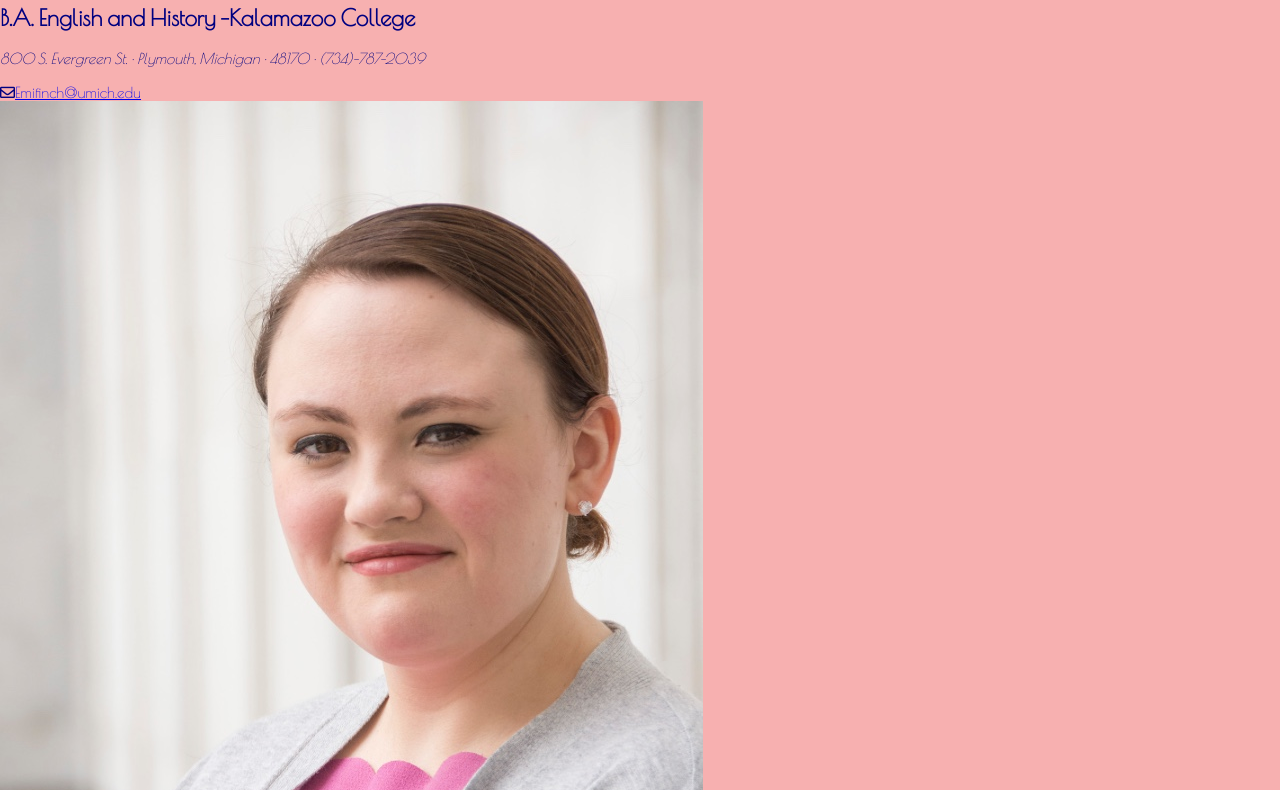
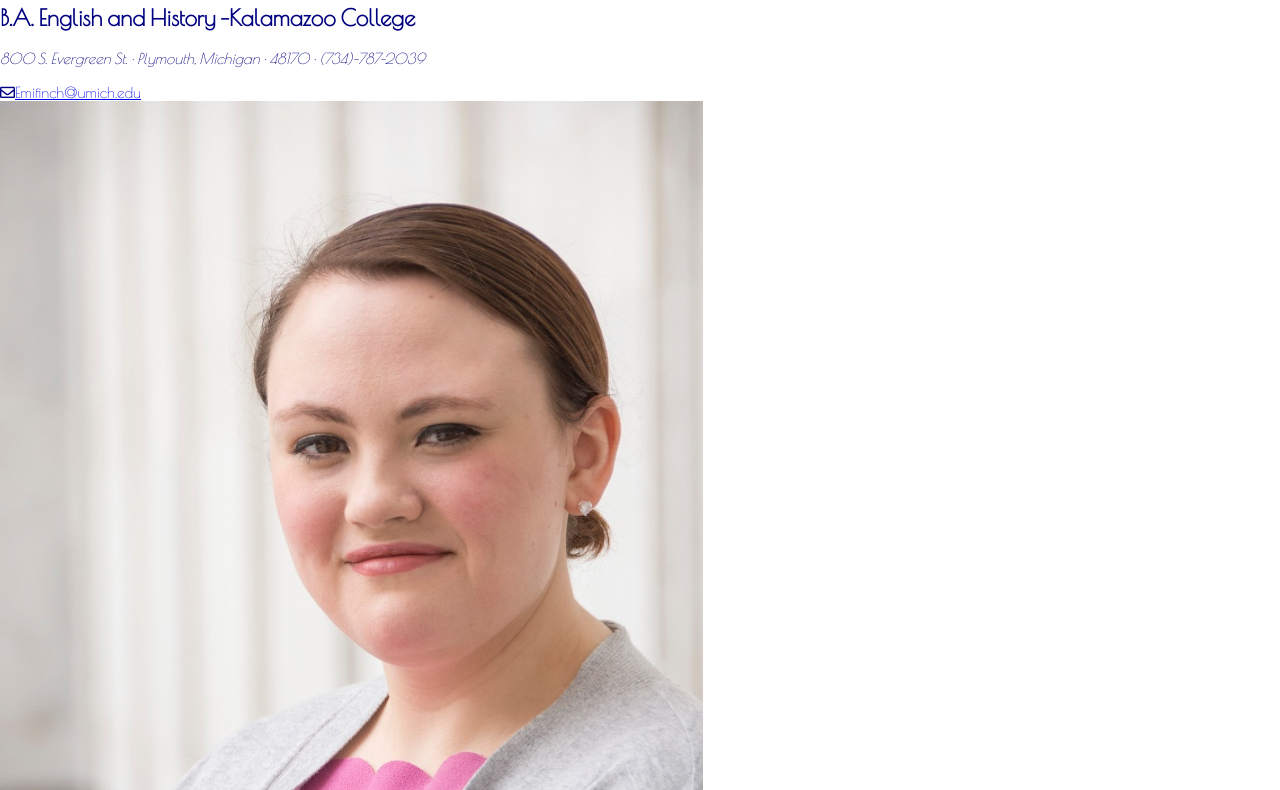
Before and after one commit to emifinch/css_assignment, a plain HTML site: page index.html in a window 1280 px wide. Shown: the part 116-906 px from the top of the page. Drawn offline with nearby package versions, Linux system fonts and the light colour scheme.

Commit message:
try it again

```diff
--- a/css/indcss.css
+++ b/css/indcss.css
@@ -26,7 +26,6 @@ body{
     margin: 0;
     padding: 0;
     font-size: 15px;
-    background-color: rgb(247, 176, 176);
     background-image:url(images/"flowerback.jpg");
     color: #000080;
     font-family: 'Poiret One', cursive;
```
